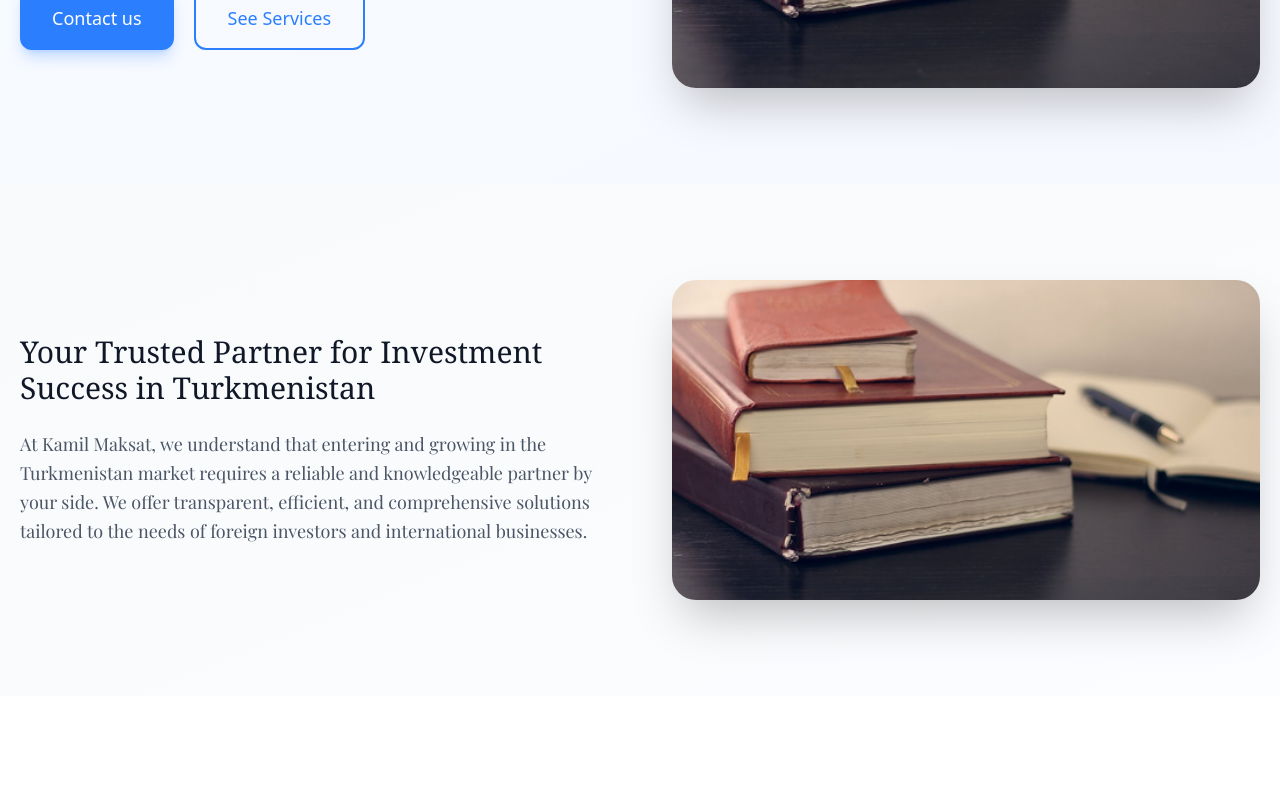
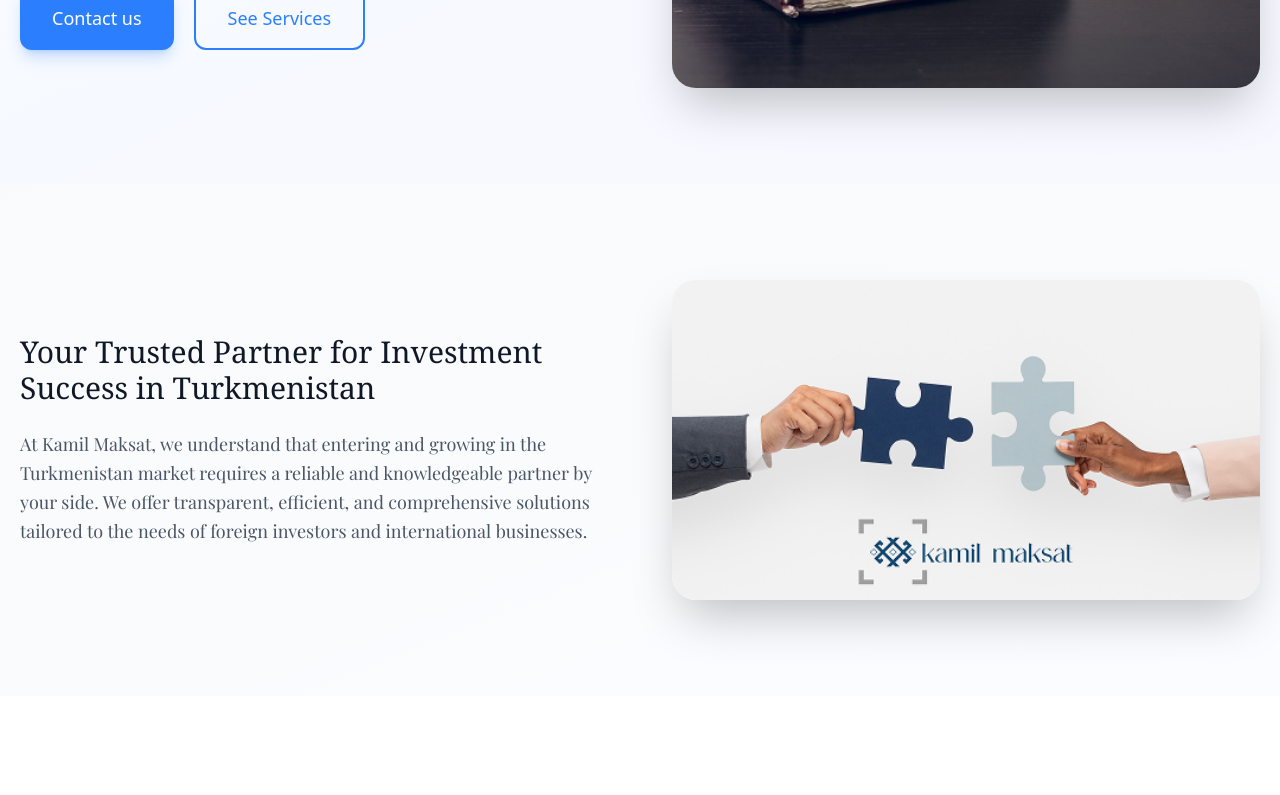
Before and after one commit to aw-batyr/kamil-maksat, a React (Vite) app: page / in a window 1280 px wide. Shown: the part 424-1219 px from the top of the page. Built offline with nearby package versions, Linux system fonts and the light colour scheme; a web font is replaced by a local one.

Commit message:
Update About section image source to use the correct image path

```diff
--- a/src/components/sections/about.tsx
+++ b/src/components/sections/about.tsx
@@ -27,7 +27,7 @@ export const About: React.FC = () => {
           {/* About Image */}
           <div className="overflow-hidden rounded-3xl shadow-2xl hover:scale-105 transition-transform duration-700">
             <img
-              src="/main.png"
+              src="/about.png"
               alt="Teamwork in a bright modern office"
               className="w-full h-80 object-cover"
             />
```
